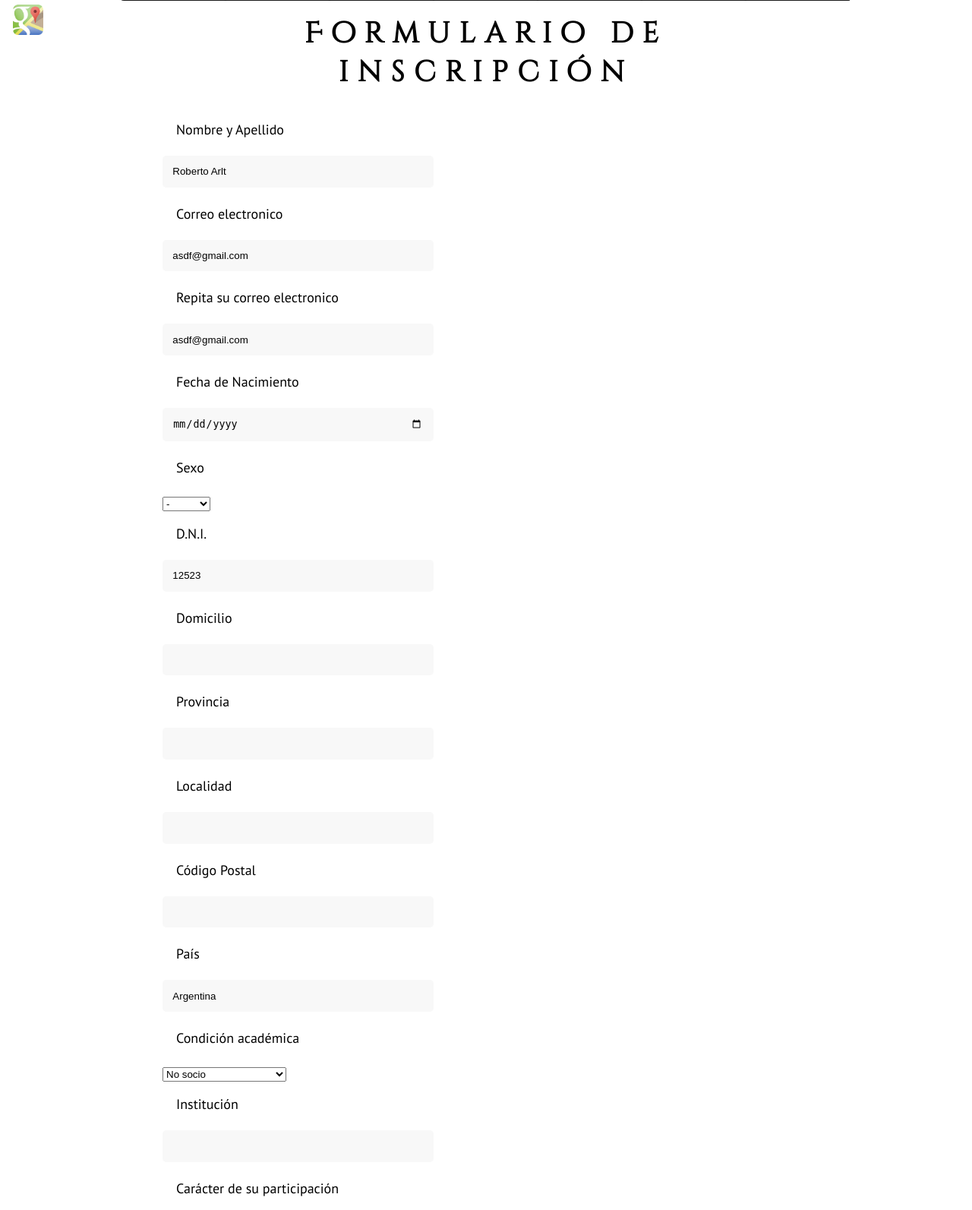
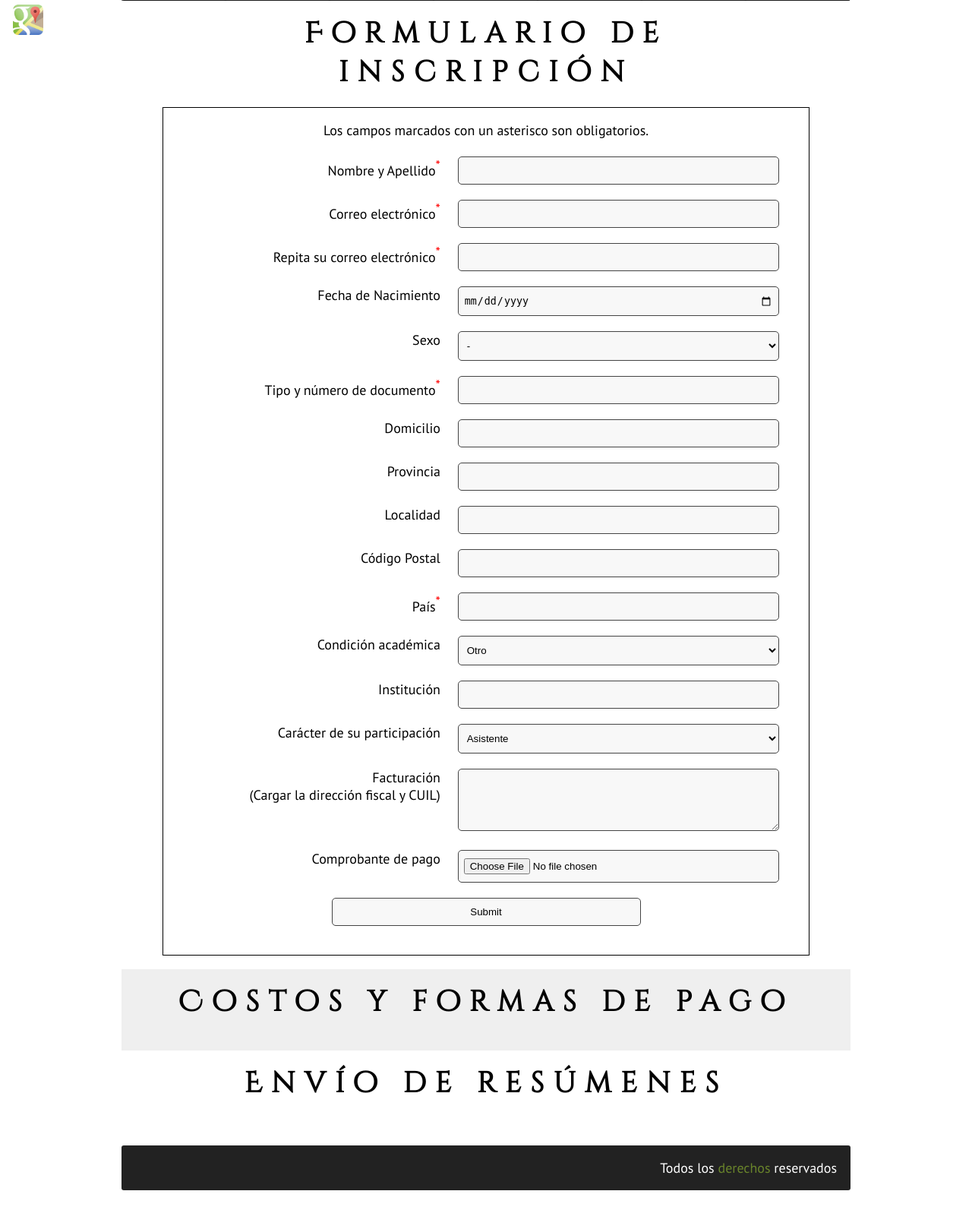
Before and after one commit to Greenderella/ELEN2015, a PHP site: page /inscripciones.php in a window 1280 px wide. Shown: the part 385-1978 px from the top of the page at 76% size. After the commit the page ends 1952 px from the top, so only its background shows below. Run offline with PHP 8.4, Linux system fonts and the light colour scheme; some libraries are stand-ins or nearby versions.

Commit message:
Mail 2.0
Como la web, pero en 1990

```diff
--- a/inscripciones.php
+++ b/inscripciones.php
@@ -1,11 +1,10 @@
 <?php
 	if( isset($_POST['do']) ){
-		print_r( $_POST );
-
 		//Settings
-		$to = 'j@florius.com.ar';
-		$subject = 'Test email with attachment';
-		$sender = "lala@holitas.col";
+		$to = $_POST['mail'];
+		$mail_ELEN = "elen2015inscripciones@gmail.com";
+		$subject = 'ELEN 2015 - Confirmación de inscripción';
+		$sender = $mail_ELEN;
 		$max_allowed_file_size = 500; // size in KB
 		$allowed_extensions = array("jpg", "jpeg", "gif", "png", "bmp");
 
@@ -34,47 +33,56 @@
 		  $errors .= "\n El archivo debería ser de alguno de estos tipos: " . implode(',',$allowed_extensions);
 		}
 
-
 		//create a boundary string. It must be unique
 		//so we use the MD5 algorithm to generate a random hash
-		$random_hash = md5(date('r', time()));
-		//define the headers we want passed. Note that they are separated with \r\n
+		$random_hash = uniqid('np'); //md5(date('r', time()));
+
 		$headers = "From: " . $sender ."\r\nReply-To: " . $sender;
-		//add boundary string and mime type specification
-		$headers .= "\r\nContent-Type: multipart/mixed; boundary=\"PHP-mixed-".$random_hash."\"";
-		//read the atachment file contents into a string,
-		//encode it with MIME base64,
-		//and split it into smaller chunks
-		if( isset( $_FILES["comprobante_pago"]["tmp_name"] ) )
-			$attachment = chunk_split(base64_encode(file_get_contents($_FILES["comprobante_pago"]["tmp_name"])));
-		else
-			$attachment = "";
+		$headers .= "\r\nBcc: " . $mail_ELEN;
+		// boundary
+        $semi_rand = md5(time());
+        $mime_boundary = "==Multipart_Boundary_x{$semi_rand}x";
+		$headers .= "\nMIME-Version: 1.0\n" . "Content-Type: multipart/mixed;\n" . " boundary=\"{$mime_boundary}\"";
+
+		$headers .= "\nMIME-Version: 1.0\n" . "Content-Type: multipart/mixed;\n" . " boundary=\"{$mime_boundary}\"";
+
+
+
+		$message =	"Gracias! recibimos su inscripcion\n".
+							"Estos son los datos que nos han sido proposrcionados.\n".
+							"----------------\n".
+							"Nombre: {$_POST['nombre']}\n".
+							"Mail: {$_POST['mail']}\n".
+							"Fecha de nacimiento: {$_POST['nacimiento']}\n".
+							"Sexo: {$_POST['sexo']}\n".
+							"Tipo y número de documento: {$_POST['documento']}\n".
+							"Domicilio: {$_POST['domicilio']}\n".
+							"Provincia: {$_POST['provincia']}\n".
+							"Localidad: {$_POST['localidad']}\n".
+							"Código Postal: {$_POST['codigoPostal']}\n".
+							"País: {$_POST['pais']}\n".
+							"Condición académica: {$_POST['condicion']}\n".
+							"Institución: {$_POST['institucion']}\n".
+							"Carácter de su participación: {$_POST['caracter']}\n".
+							"Facturación: {$_POST['facturacion']}\n".
+							"-----------------\n".
+							"Cualquier consulta o cambio, hagalo a elen2015inscripciones@gmail.com.\n";
+
+		// multipart boundary
+        $message =  "--{$mime_boundary}\n" . "Content-Type: text/plain; charset=\"iso-8859-1\"\n" . "Content-Transfer-Encoding: 7bit\n\n" . $message . "\n\n";
+        $message .= "--{$mime_boundary}\n";
 		//define the body of the message.
 
-		ob_start(); //Turn on output buffering
-		?>
-		--PHP-mixed-<?php echo $random_hash; ?>
-		Content-Type: multipart/alternative; boundary="PHP-alt-<?php echo $random_hash; ?>"
+		if( $_FILES["comprobante_pago"]["name"] != "" ){
+			$attachment = chunk_split(base64_encode(file_get_contents($_FILES["comprobante_pago"]["tmp_name"])));
+			$message .= "Content-Type: {\"image/" . $type_of_uploaded_file. "\"};\n" . " name=\"".$name_of_uploaded_file."\"\n" .
+            "Content-Disposition: attachment;\n" . " filename=\"$name_of_uploaded_file\"\n" .
+            "Content-Transfer-Encoding: base64\n\n" . $attachment . "\n\n";
+            $message .= "--{$mime_boundary}--\n";
+		}
 
-		--PHP-alt-<?php echo $random_hash; ?>
-		Content-Type: text/plain; charset="iso-8859-1"
-		Content-Transfer-Encoding: 7bit
-
-		<?php echo print_r( $_POST ); ?>
-
-		--PHP-mixed-<?php echo $random_hash; ?>
-		Content-Type: image; name="attachment.zip"
-		Content-Transfer-Encoding: base64
-		Content-Disposition: attachment
-
-		<?php echo $attachment; ?>
-		--PHP-mixed-<?php echo $random_hash; ?>--
-
-		<?php
-		//copy current buffer contents into $message variable and delete current output buffer
-		$message = ob_get_clean();
 		//send the email
-		$mail_sent = @mail( $to, $subject, $message, $headers );
+		$mail_sent = @mail( $to, $subject, $message, $headers, "-f" . $sender );
 		//if the message is sent successfully print "Mail sent". Otherwise print "Mail failed"
 		echo $mail_sent ? "Mail mandado" : "Algo fallo";
 
@@ -84,60 +92,61 @@
 
 			<div class="wrap">
 				<div class="printSolo">
-					<h2 id="Inscripcion">Formulario de inscripción</h2>
+					<h2 id="Formulario">Formulario de inscripción</h2>
 					<div id="error_box" style="display:none"></div>
 					<form name="formInscripcion" action="#" method="POST" enctype="multipart/form-data">
-						<label for="nombre">Nombre y Apellido</label>
-						<input name="nombre" id="nombre" value="Roberto Arlt" />
-						<label for="mail">Correo electronico</label>
-						<input type="email" name="mail" id="mail" value="asdf@gmail.com"/>
-						<label for="mail2">Repita su correo electronico</label>
-						<input type="email" name="mail2" id="mail2" value="asdf@gmail.com" />
+						Los campos marcados con un asterisco son obligatorios.<br /><br />
+
+						<label for="nombre">Nombre y Apellido<req>*</req></label>
+						<input name="nombre" id="nombre" /><br />
+						<label for="mail">Correo electrónico<req>*</req></label>
+						<input type="email" name="mail" id="mail" ><br />
+						<label for="mail2">Repita su correo electrónico<req>*</req></label>
+						<input type="email" name="mail2" id="mail2" /><br />
 						<label for="nacimiento">Fecha de Nacimiento</label>
-						<input type="date" name="nacimiento" id="nacimiento" />
+						<input type="date" name="nacimiento" id="nacimiento" /><br />
 						<label for="sexo">Sexo</label>
 						<select name="sexo" id="sexo" />
 							<option>-</option>
-							<option value="Hombre">Macho</option>
-							<option value="Mujer">Mujer</option>
-						</select>
-						<label for="dni">D.N.I.</label>
-						<input name="dni" id="dni" value="12523" />
+							<option value="Masculino">Masculino</option>
+							<option value="Femenino">Femenino</option>
+						</select><br />
+						<label for="documento">Tipo y número de documento<req>*</req></label>
+						<input name="documento" id="documento" /><br />
 						<label for="domicilio">Domicilio</label>
-						<input name="domicilio" id="domicilio" />
+						<input name="domicilio" id="domicilio" /><br />
 						<label for="provincia">Provincia</label>
-						<input name="provincia" id="provincia" />
+						<input name="provincia" id="provincia" /><br />
 						<label for="localidad">Localidad</label>
-						<input name="localidad" id="localidad" />
+						<input name="localidad" id="localidad" /><br />
 						<label for="codigoPostal">Código Postal</label>
-						<input name="codigoPostal" id="codigoPostal" />
-						<label for="pais">País</label>
-						<input name="pais" id="pais" value="Argentina" />
+						<input name="codigoPostal" id="codigoPostal" /><br />
+						<label for="pais">País<req>*</req></label>
+						<input name="pais" id="pais" /><br />
 						<label for="condicion">Condición académica</label>
 						<select name="condicion" id="condicion" />
-							<option value="noSocio">No socio</option>
-							<option value="socio">Socio</option>
+							<option value="otro">Otro</option>
+							<option value="grado">Estudiante de grado</option>
 							<option value="posgrado">Estudiante de posgrado</option>
-							<option value="grado">Estudiante de grado</option>
-							<option value="otro">otro</option>
-						</select>
+						</select><br />
 						<label for="institucion">Institución</label>
-						<input name="institucion" id="institucion" />
+						<input name="institucion" id="institucion" /><br />
 						<label for="caracter">Carácter de su participación</label>
 						<select name="caracter" id="caracter" />
 							<option value="asistente">Asistente</option>
 							<option value="orador">Orador</option>
 							<option value="poster">Poster</option>
-						</select>
-						<label for="facturacion">Facturación (Cargar la dirección fiscal y CUIL)</label>
-						<textarea name="facturacion" id="facturacion" rows="4" cols="50"></textarea>
+						</select><br />
+						<label for="facturacion">Facturación<br/>(Cargar la dirección fiscal y CUIL)</label>
+						<textarea name="facturacion" id="facturacion" rows="4" cols="50"></textarea><br />
+						<label for="comprobante_pago">Comprobante de pago</label>
 						<input type="file" name="comprobante_pago" id="comprobante_pago">
 						<input type="submit" name="do">
 					</form>
 				</div>
 
 				<div class="printSolo">
-					<h2 id="Pago">Costos y formas de pago</h2>
+					<h2 id="Costos">Costos y formas de pago</h2>
 				</div>
 
 				<div class="printSolo">
@@ -156,13 +165,10 @@
 		rules: 'required|valid_email'
 	}, {
 		name: 'mail2',
-		display: 'confirmación de email',
+		display: 'confirmación de mail',
 		rules: 'required|valid_email|matches[mail]'
 	}, {
-		name: 'sexo',
-		rules: 'required'
-	}, {
-		name: 'dni',
+		name: 'documento',
 		rules: 'required'
 	}, {
 		name: 'pais',
@@ -180,7 +186,7 @@
 				SELECTOR_ERRORS.append(errors[i].message + '<br />');
 			}
 			SELECTOR_ERRORS.fadeIn(200);
-			location.hash = '#error_box';
+			window.scrollTo(0, 0);
 		} else {
 			SELECTOR_ERRORS.css({ display: 'none' });
 			SELECTOR_SUCCESS.fadeIn(200);
--- a/style/css.css
+++ b/style/css.css
@@ -29,8 +29,6 @@ a:hover{ color:#9db949; text-decoration:underline;}
 .footer { margin-top: 1em; padding: 1em; text-align: right;}
 .center{ text-align: center; }
 .fancy img{ position: absolute; z-index: -1; height: auto; width: calc((100% - 800px)/2); width: -moz-calc((100% - 800px)/2);width: -webkit-calc((100% - 800px)/2); width: -o-calc((100% - 800px)/2); opacity: 0.3; }
-input { background: #f8f8f8; border: 1px solid #444; border-radius: 5px; -webkit-border-radius: 5px; -moz-border-radius: 5px; margin-bottom: 20px; padding: 10px 7px; width: 314px; }
-label, input { border: 0; display: block; padding: 1em; margin: 0 30px 5px 0; width: 330px; }
 
 .printSolo{ padding: 1em 3em; }
 .printSolo h2{ text-align: center; font-size: 38px; letter-spacing: 12px;  margin-bottom: 20px;}
@@ -42,6 +40,11 @@ label, input { border: 0; display: block; padding: 1em; margin: 0 30px 5px 0; wi
 
 .action{ float: right; width: 40px; height: auto; margin: 1em; }
 #error_box{ border: 3px solid black; background: red; color: white; }
+form req{ color: red; font-width: 700; vertical-align: super; font-size: 1em; }
+form{ border: 1px solid black; text-align: center; padding: 1em; }
+label { display: inline-block; width: 40%; text-align: right; vertical-align: top; margin-right: 1em;}
+input,textarea,select { background: #f8f8f8; border: 1px solid #444; border-radius: 5px; -webkit-border-radius: 5px; -moz-border-radius: 5px; margin-bottom: 20px; padding: 10px 7px; width: 50% }
+select{box-sizing:content-box; }
 
 @media print {
 	.best{ width: 100%; }
```
Also changed, not shown: validate.min.js.
